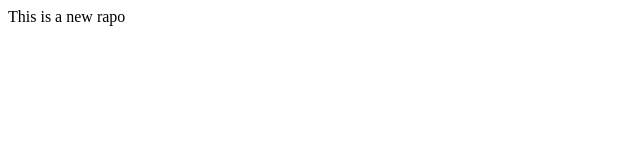
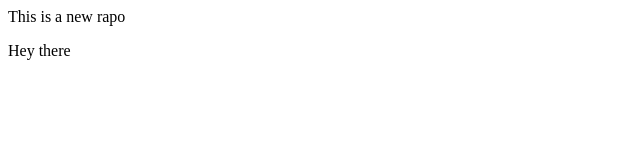
Before and after one commit to Aiman9600/Localrepo, a plain HTML site: page index.html in a window 1280 px wide. Shown: the full height of the page, 0-640 px from the left. Drawn offline with Linux system fonts and the light colour scheme.

Commit message:
Add new paragraph

```diff
--- a/index.html
+++ b/index.html
@@ -1 +1,2 @@
 <P>This is a new rapo</P>
+<p>Hey there</p>
```
Also changed, not shown: 1 other file.
